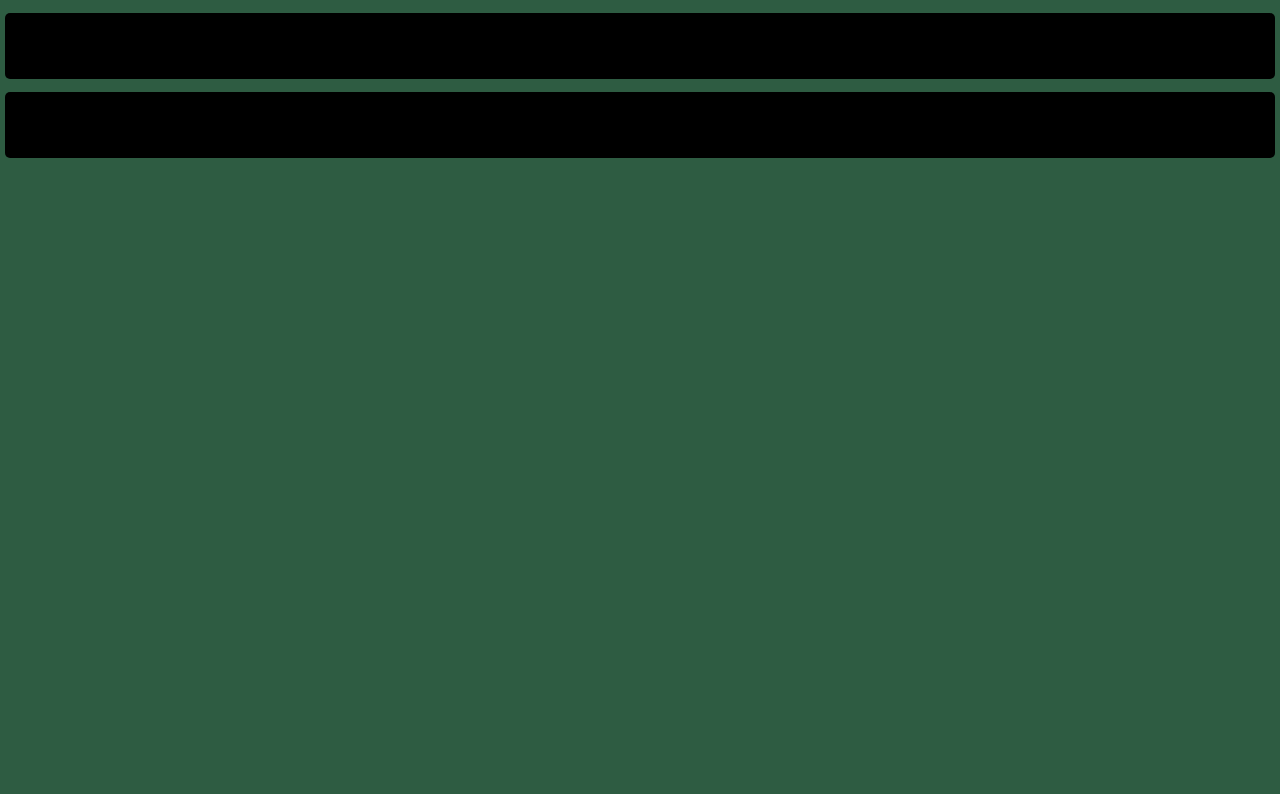
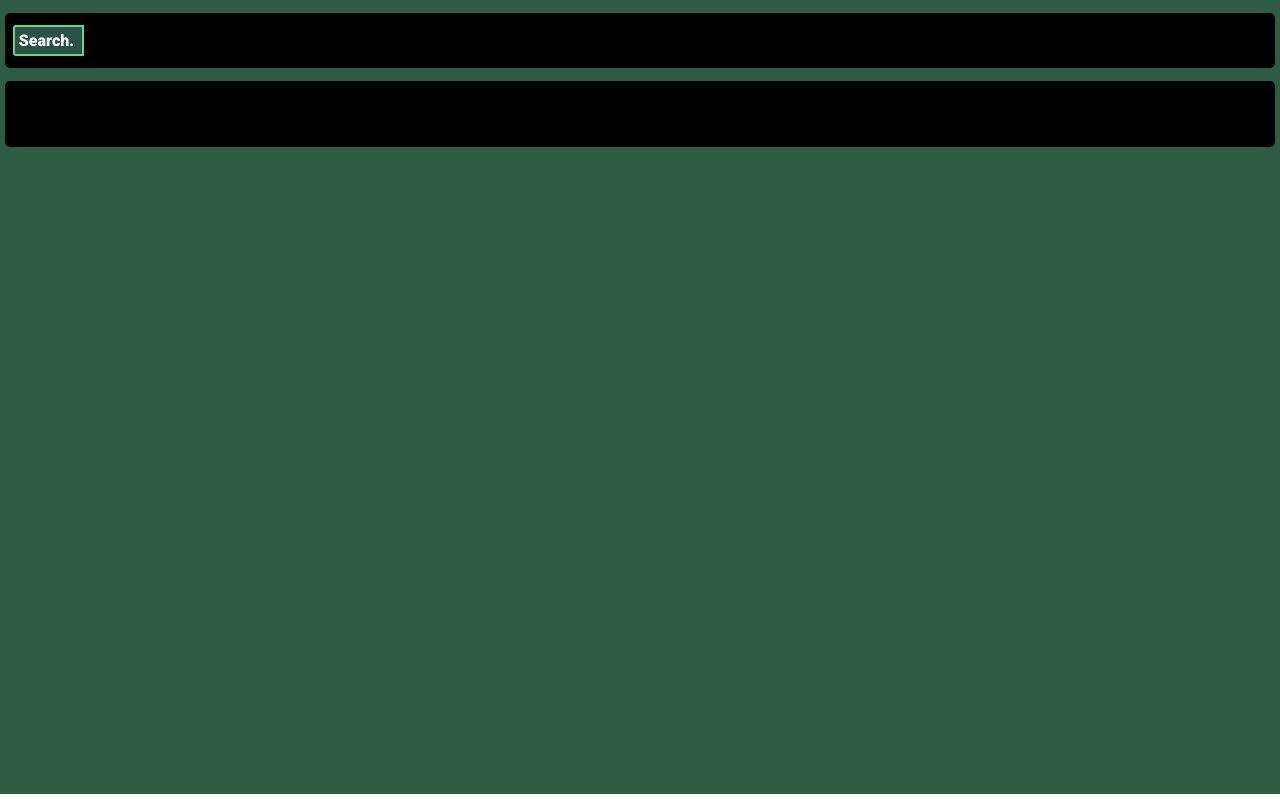
Before and after one commit to drewcapener/higher-ed, an Angular app in the folder client/HigherEd/: page /class-archives in a window 1280 px wide. Built offline with nearby package versions, Linux system fonts and the light colour scheme.

Commit message:
Rudimentary archive search bar is in place

```diff
--- a/client/HigherEd/src/app/app.module.ts
+++ b/client/HigherEd/src/app/app.module.ts
@@ -15,6 +15,7 @@ import { ClassArchivesComponent } from './class-archives/class-archives.componen
 import { ArchiveDocumentsComponent } from './archive-documents/archive-documents.component';
 import { DocumentComponent } from './document/document.component';
 import { ArchiveControlComponent } from './archive-control/archive-control.component';
+import { SearchArchiveComponent } from './search-archive/search-archive.component';
 
 @NgModule({
   declarations: [
@@ -29,7 +30,8 @@ import { ArchiveControlComponent } from './archive-control/archive-control.compo
     ClassArchivesComponent,
     ArchiveDocumentsComponent,
     DocumentComponent,
-    ArchiveControlComponent
+    ArchiveControlComponent,
+    SearchArchiveComponent
   ],
   imports: [
     BrowserModule,
--- a/client/HigherEd/src/app/archive-control/archive-control.component.html
+++ b/client/HigherEd/src/app/archive-control/archive-control.component.html
@@ -1 +1,3 @@
-<p>archive-control works!</p>
+<div class="container">
+    <app-search-archive class="search"></app-search-archive>
+</div>
--- a/client/HigherEd/src/app/archive-control/archive-control.component.scss
+++ b/client/HigherEd/src/app/archive-control/archive-control.component.scss
@@ -0,0 +1,10 @@
+@import '../../styles.scss';
+
+.container {
+    display: flex;
+    flex-direction: row;
+    justify-content: flex-start;
+    align-items: center;
+    height: 100%;
+    width: 100%;
+}
--- /dev/null
+++ b/client/HigherEd/src/app/search-archive/search-archive.component.html
@@ -0,0 +1,4 @@
+<div class="container">
+    <div class="label">Search.</div>
+    <input class="search-bar" type="text">
+</div>
--- /dev/null
+++ b/client/HigherEd/src/app/search-archive/search-archive.component.scss
@@ -0,0 +1,40 @@
+@import '../../styles.scss';
+
+.container {
+    display: flex;
+    flex-direction: row;
+    background-color: $green5;
+    width: 100%;
+    margin-bottom: 0.5vh;
+    margin-top: 0.5vh;
+    font-family: $roboto;
+    font-size: 1em;
+    border-radius: $corner-radius - 2px 0 0 $corner-radius - 2px;
+    border-style: solid;
+    border-color: $accent1;
+    border-width: 2px;
+}
+
+.search-bar {
+    display: none;
+    margin: 0.5vh 0.5vh 0.5vh 0.5vh;
+    font-family: $roboto;
+    font-size: 1em;
+    background-color: $green5;
+    color: white;
+    border: none;
+}
+
+.search-bar:focus {
+    outline: none;
+}
+
+.label {
+    color: white;
+    font-weight: bold;
+    margin: 0.5vh 0.5vh 0.5vh 0.5vh;
+}
+
+.container:hover .search-bar {
+    display: inline;
+}
--- /dev/null
+++ b/client/HigherEd/src/app/search-archive/search-archive.component.ts
@@ -0,0 +1,15 @@
+import { Component, OnInit } from '@angular/core';
+
+@Component({
+  selector: 'app-search-archive',
+  templateUrl: './search-archive.component.html',
+  styleUrls: ['./search-archive.component.scss']
+})
+export class SearchArchiveComponent implements OnInit {
+
+  constructor() { }
+
+  ngOnInit(): void {
+  }
+
+}
```
Also changed, not shown: 1 other file (tests, documents, lock files or other folders).
